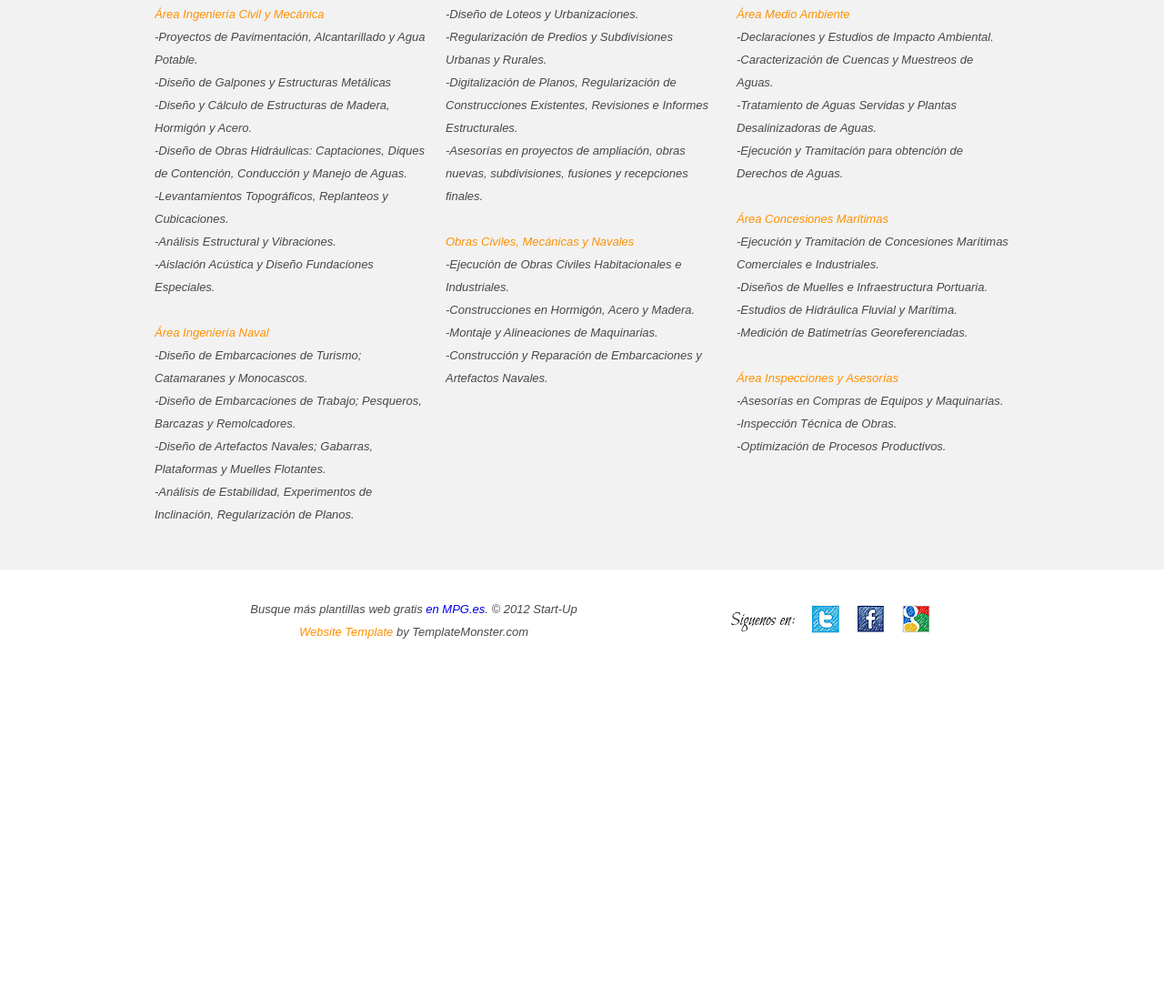
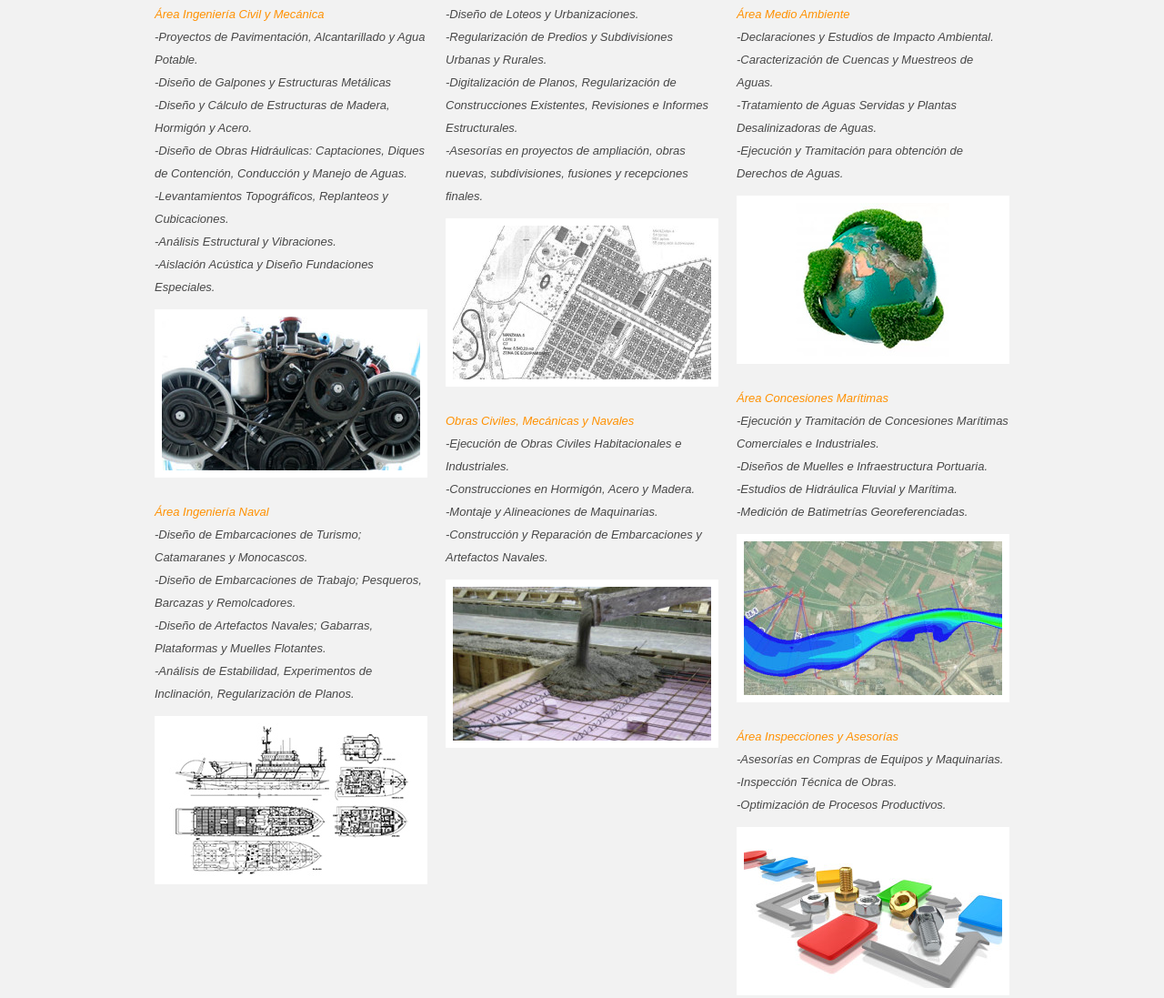
Before and after one commit to gabo2151/gabo2151.github.io, a plain HTML site: page WebTest/services.html in a window 1280 px wide. Shown: the part 375-1472 px from the top of the page at 91% size. Before the commit the page ends 1102 px from the top, so only its background shows below. Drawn offline with Linux system fonts and the light colour scheme.

Commit message:
rev0 aun
just wait

```diff
--- a/WebTest/services.html
+++ b/WebTest/services.html
@@ -51,15 +51,22 @@
                 <img src="images/page3-img1.jpg" alt="" class="img-border top-3">
                 <p class="top-4"><a href="#" class="link">Área Ingeniería Civil y Mecánica</a><br>
 -Proyectos de Pavimentación, Alcantarillado y Agua Potable.<br>-Diseño de Galpones y Estructuras Metálicas<br>-Diseño y Cálculo de Estructuras de Madera, Hormigón y Acero.<br>-Diseño de Obras Hidráulicas: Captaciones, Diques de Contención, Conducción y Manejo de Aguas.<br>-Levantamientos Topográficos, Replanteos y Cubicaciones.
-<br>-Análisis Estructural y Vibraciones.<br>-Aislación Acústica y Diseño Fundaciones Especiales.<br><br><a href="#" class="link">Área Ingeniería Naval</a><br>-Diseño de Embarcaciones de Turismo; Catamaranes y Monocascos.<br>-Diseño de Embarcaciones de Trabajo; Pesqueros, Barcazas y Remolcadores.
+<br>-Análisis Estructural y Vibraciones.<br>-Aislación Acústica y Diseño Fundaciones Especiales.
+<img src="images/page3-img4.jpg" alt="" class="img-border top-3">
+<br><br><a href="#" class="link">Área Ingeniería Naval</a><br>
+-Diseño de Embarcaciones de Turismo; Catamaranes y Monocascos.<br>-Diseño de Embarcaciones de Trabajo; Pesqueros, Barcazas y Remolcadores.
 <br>-Diseño de Artefactos Navales; Gabarras, Plataformas y Muelles Flotantes.<br>-Análisis de Estabilidad, Experimentos de Inclinación, Regularización de Planos.</p>
+<img src="images/page3-img5.jpg" alt="" class="img-border top-3">
                 <!--<a href="#" class="button top-4">Read More</a>-->
             </div>
             <div class="grid_4">
             	<h2>Servicios de Arquitectura</h2>
                 <img src="images/page3-img2.jpg" alt="" class="img-border top-3">
                 <p class="top-4">-Diseño de Loteos y Urbanizaciones.<br>-Regularización de Predios y Subdivisiones Urbanas y Rurales.<br>-Digitalización de Planos, Regularización de Construcciones Existentes, Revisiones e Informes Estructurales.<br>-Asesorías en proyectos de ampliación, obras nuevas, subdivisiones, fusiones y recepciones finales.
-				<br><br><a href="#" class="link">Obras Civiles, Mecánicas y Navales</a><br>-Ejecución de Obras Civiles Habitacionales e Industriales.<br>-Construcciones en Hormigón, Acero y Madera.<br>-Montaje y Alineaciones de Maquinarias.<br>-Construcción y Reparación de Embarcaciones y Artefactos Navales.</p>
+<img src="images/page3-img6.jpg" alt="" class="img-border top-3">
+<br><br><a href="#" class="link">Obras Civiles, Mecánicas y Navales</a><br>
+-Ejecución de Obras Civiles Habitacionales e Industriales.<br>-Construcciones en Hormigón, Acero y Madera.<br>-Montaje y Alineaciones de Maquinarias.<br>-Construcción y Reparación de Embarcaciones y Artefactos Navales.</p>
+<img src="images/page3-img7.jpg" alt="" class="img-border top-3">
                 <!--<a href="#" class="button top-4">Read More</a>-->
             </div>
             <div class="grid_4">
@@ -67,10 +74,13 @@
                 <img src="images/page3-img3.jpg" alt="" class="img-border top-3">
                 <p class="top-4"><a href="#" class="link">Área Medio Ambiente</a><br>
 -Declaraciones y Estudios de Impacto Ambiental.<br>-Caracterización de Cuencas y Muestreos de Aguas.<br>-Tratamiento de Aguas Servidas y Plantas Desalinizadoras de Aguas.<br>-Ejecución y Tramitación para obtención de Derechos de Aguas.
+<img src="images/page3-img8.jpg" alt="" class="img-border top-3">
 <br><br><a href="#" class="link">Área Concesiones Marítimas</a><br>
 -Ejecución y Tramitación de Concesiones Marítimas Comerciales e Industriales.<br>-Diseños de Muelles e Infraestructura Portuaria.<br>-Estudios de Hidráulica Fluvial y Marítima.<br>-Medición de Batimetrías Georeferenciadas.
+<img src="images/page3-img9.jpg" alt="" class="img-border top-3">
 <br><br><a href="#" class="link">Área Inspecciones y Asesorías</a><br>
 -Asesorías en Compras de Equipos y Maquinarias.<br>-Inspección Técnica de Obras.<br>-Optimización de Procesos Productivos.</p>
+<img src="images/page3-img10.jpg" alt="" class="img-border top-3">
                 <!--<a href="#" class="button top-4">Read More</a>-->
             </div>
             <!--<div class="grid_12 box-2 pad-1"><div></div></div>
```
Also changed, not shown: WebTest/images/page3-img10.jpg (added), WebTest/images/page3-img4.jpg (added), WebTest/images/page3-img5.jpg (added), WebTest/images/page3-img6.jpg (added), WebTest/images/page3-img7.jpg (added), WebTest/images/page3-img8.jpg (added), WebTest/images/page3-img9.jpg (added).
